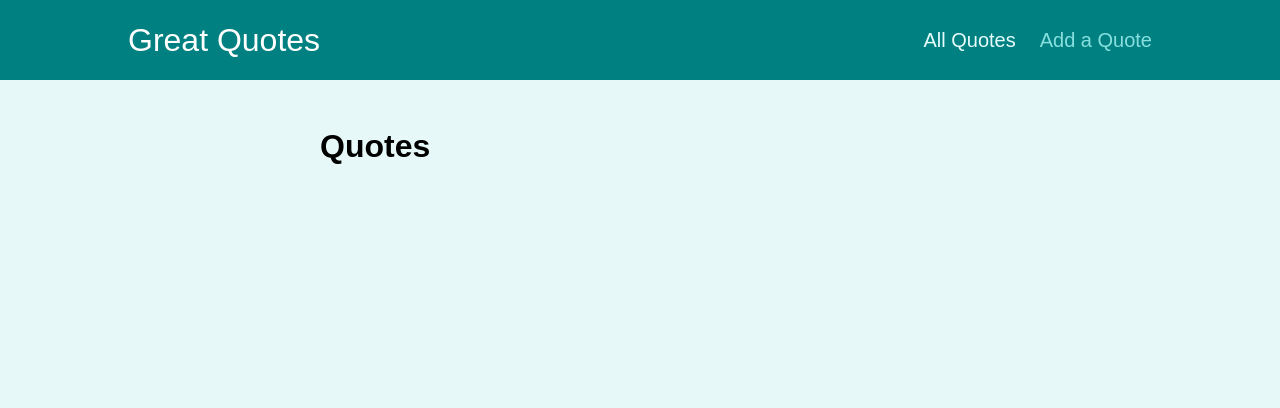
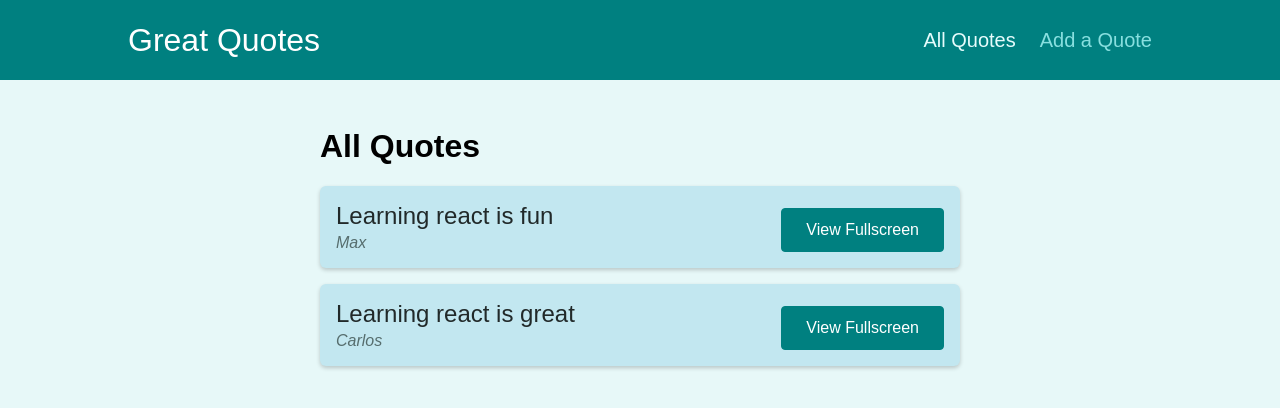
Before and after one commit to mostlyclicks/router-project, a React (Create React App) app: page /quotes in a window 1280 px wide. Shown: the top 408 px of the page. Built offline with nearby package versions, Linux system fonts and the light colour scheme.

Commit message:
add dummy_quotes

```diff
--- a/src/pages/AllQuotes.js
+++ b/src/pages/AllQuotes.js
@@ -1,9 +1,16 @@
 import React from 'react'
+import QuoteList from '../components/quotes/QuoteList'
+
+const DUMMY_QUOTES = [
+  {id: 1, author: 'Max', text: 'Learning react is fun'},
+  {id: 2, author: 'Carlos', text: 'Learning react is great'}
+]
 
 const AllQuotes = () => {
   return (
     <div>
-      <h1>Quotes</h1>
+      <h1>All Quotes</h1>
+      <QuoteList quotes={DUMMY_QUOTES} />
     </div>
   )
 }
```
Also changed, not shown: 1 other file (tests, documents, lock files or other folders).
